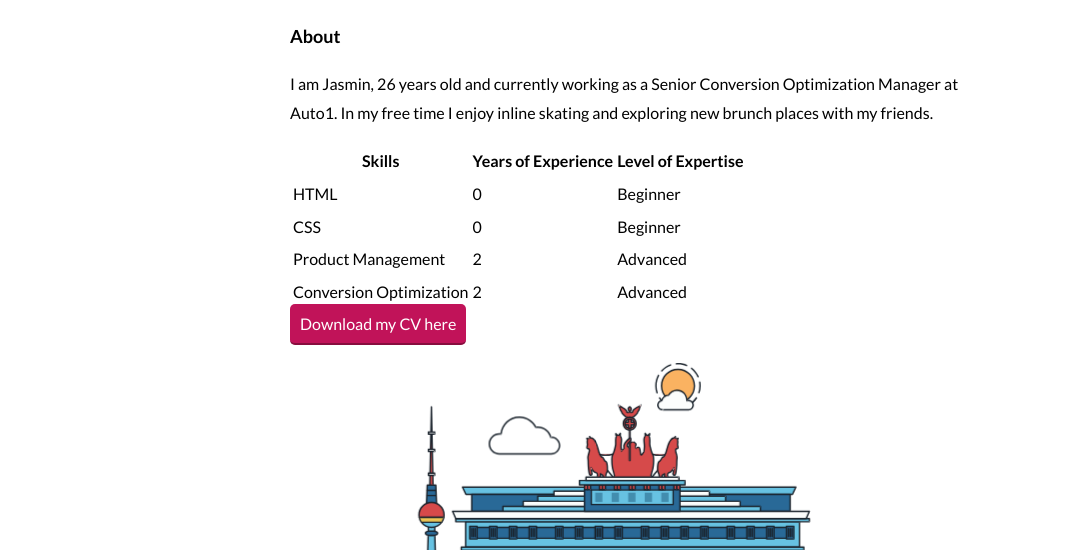
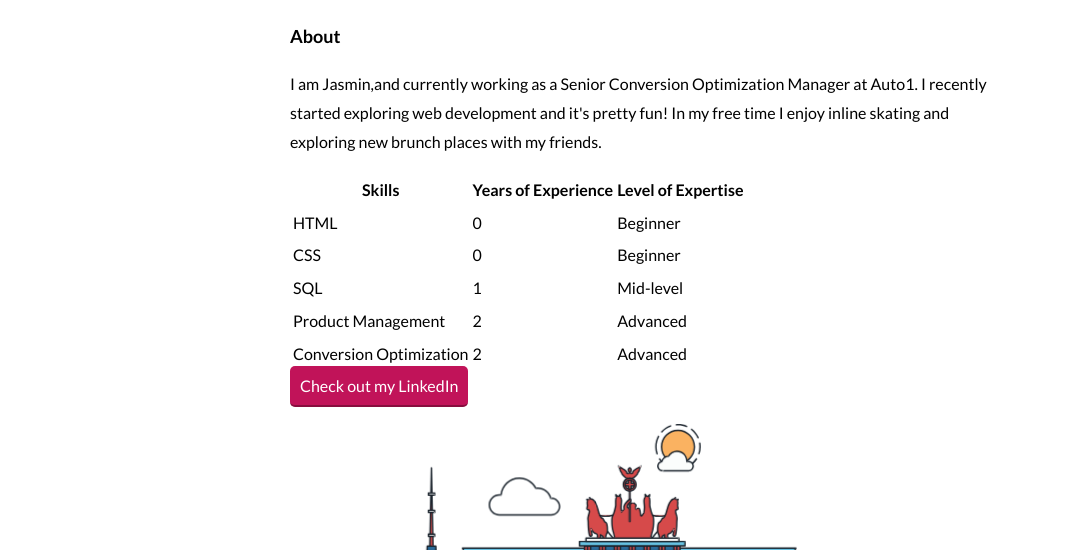
Before and after one commit to jasminbzct/website-portfolio, a plain HTML site: page about.html in a window 1280 px wide. Shown: the part 208-758 px from the top of the page, without its empty margins (0-1077 px from the left). Drawn offline with nearby package versions, Linux system fonts and the light colour scheme.

Commit message:
Change to page title and body  text in about.html

```diff
--- a/about.html
+++ b/about.html
@@ -2,7 +2,7 @@
 <html>
 
 <head>
-  <title> Still going slow</title>
+  <title>About Jasmin</title>
   <meta charset="utf-8">
   <meta name="viewport" content="width=device-width, initial-scale=1">
   <link rel="icon" type="image/png"
@@ -48,7 +48,7 @@
   <main>
     <div class="aboutme">
       <h3>About</h3>
-      <p> I am Jasmin, 26 years old and currently working as a Senior Conversion Optimization Manager at Auto1. In my
+      <p> I am Jasmin,and currently working as a Senior Conversion Optimization Manager at Auto1. I recently started exploring web development and it's pretty fun! In my
         free time I enjoy inline skating and exploring new brunch places with my friends.</p>
            <table>
       <thead>
@@ -69,6 +69,11 @@
           <td>0</td>
           <td>Beginner</td>
         </tr>
+         <tr>
+          <td>SQL</td>
+          <td>1</td>
+          <td>Mid-level</td>
+        </tr>
         <tr>
           <td>Product Management</td>
           <td>2</td>
@@ -81,7 +86,7 @@
         </tr>
       </tbody>
     </table>
-      <a href="files/CVWatollaJasmin01:23.pdf" class="button" download>Download my CV here</a></p>
+      <a href="https://www.linkedin.com/in/jasmin-watolla/" class="button" download>Check out my LinkedIn</a></p>
       <!--<a href="files/cv.pdf" download>Download my CV</a>-->
 
     </div>
```
